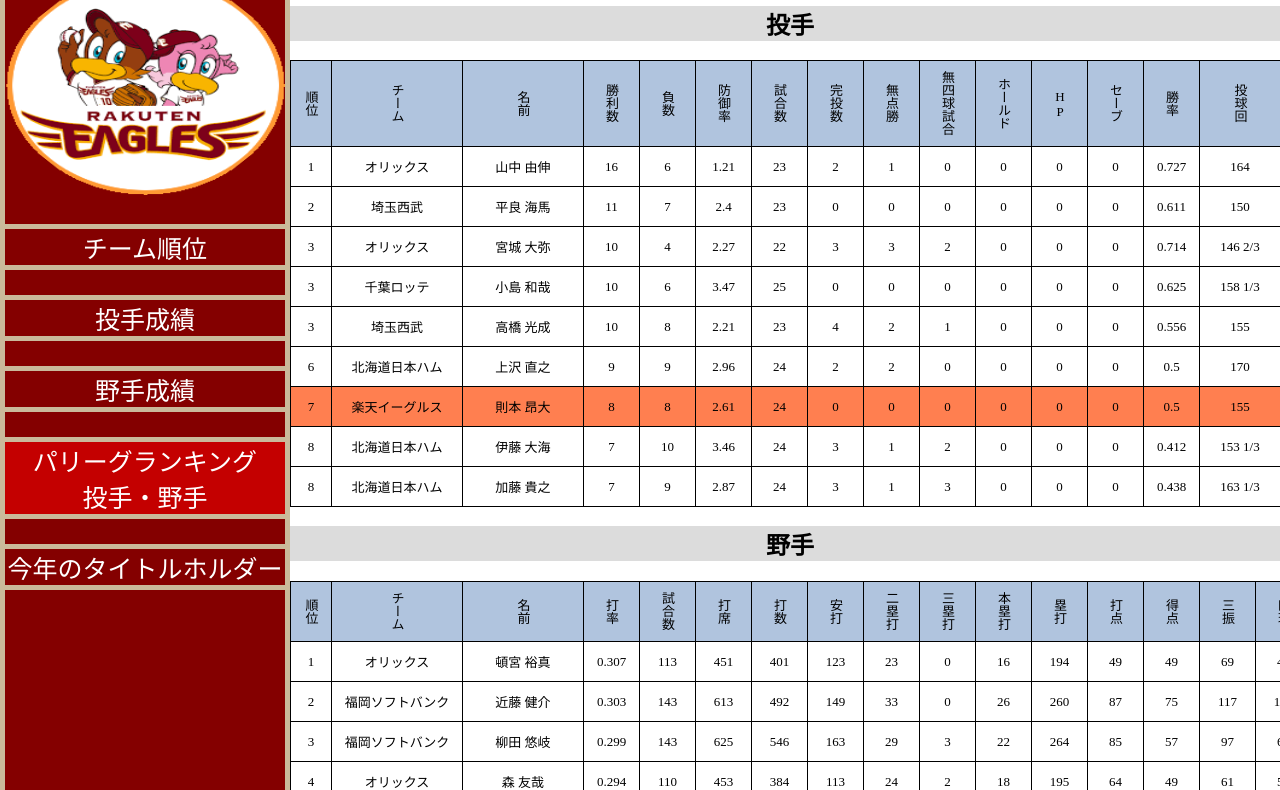
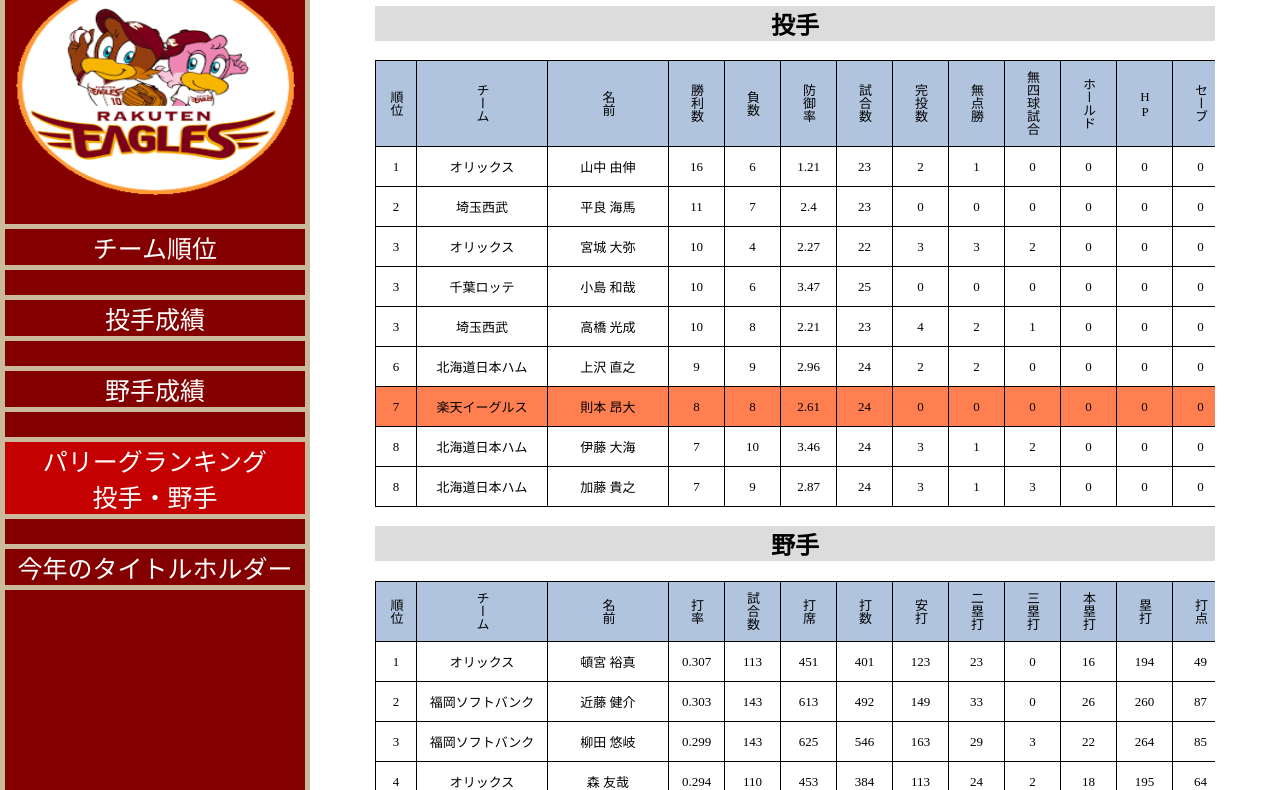
Before and after one commit to takuas/eagles_site, a plain HTML site: page league_ranking.html in a window 1280 px wide. Shown: the part 60-850 px from the top of the page. Drawn offline with Linux system fonts and the light colour scheme.

Commit message:
小さいウインドウサイズに対応

```diff
--- a/stylesheet/league_ranking.css
+++ b/stylesheet/league_ranking.css
@@ -165,6 +165,13 @@
     margin: 0 auto;
   }
 
+  @media (max-width: 1300px) {
+    .main_ranking_content {
+      width: 840px;
+      text-align: center;
+      margin: 0 auto;
+    }
+  }
   /**********
   ヘッダー
   **********/
```
